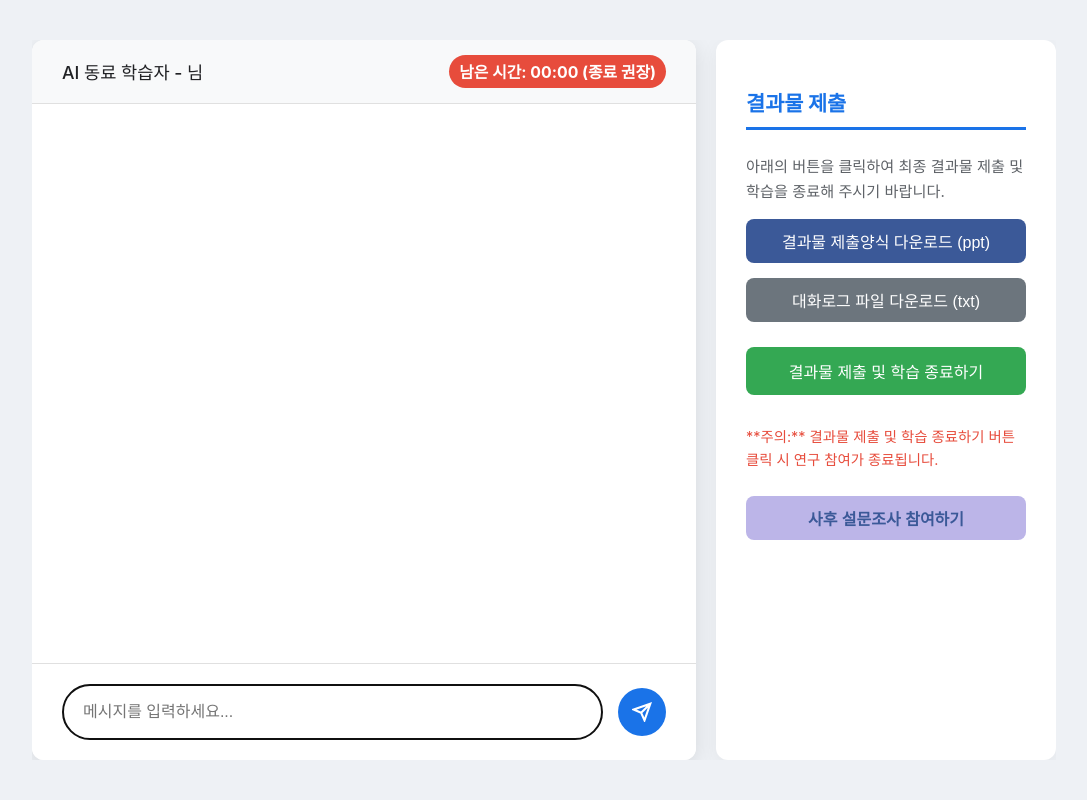
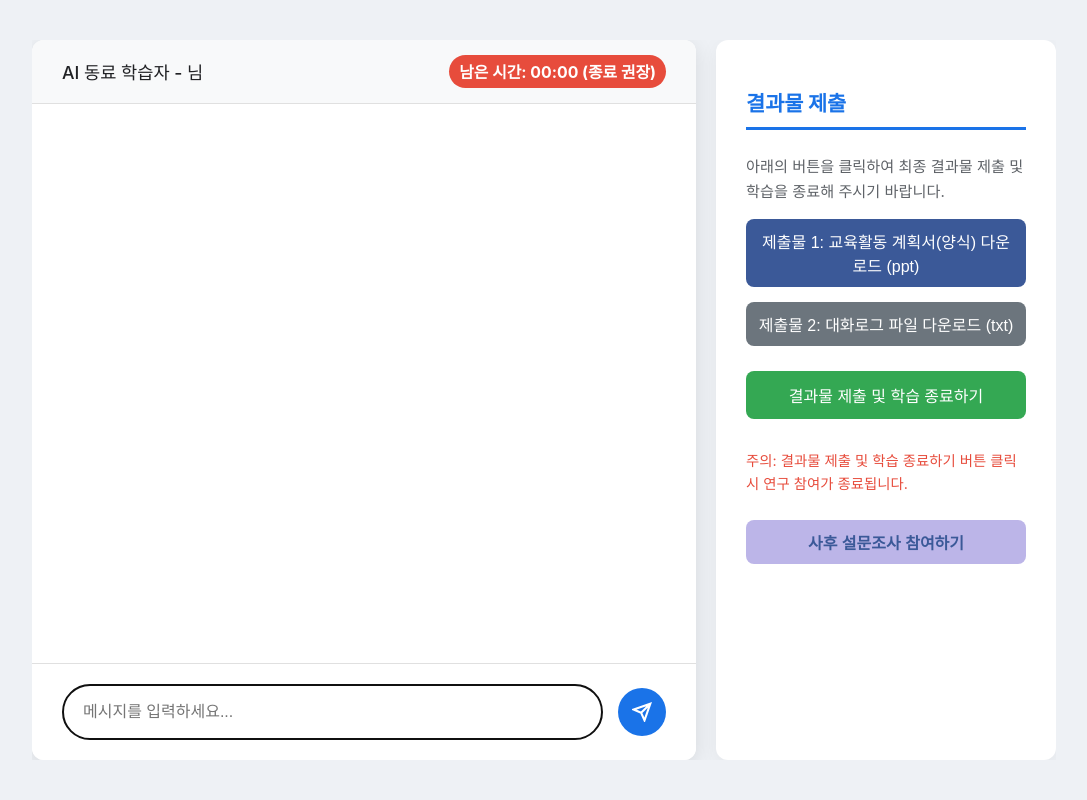
Before and after one commit to Buzzigirl/P4_minsun, a Flask app: template homepage/templates/chat.html in a window 1280 px wide. Shown: the whole page, without its empty margins (96-1183 px from the left). Run offline with Flask 3, Linux system fonts and the light colour scheme; the template is opened without the code that fills it, so the values that code supplies are empty; parts of the project's set-up code (start-up, migrations or seed data) failed here and were passed over.

Commit message:
FINAL_INTEGRATION: Synchronizing all recent feature, UI, and fix updates including send_file import.

```diff
--- a/homepage/templates/chat.html
+++ b/homepage/templates/chat.html
@@ -49,13 +49,13 @@
 
             <a href="{{ url_for('static', filename='files/final_form.pptx') }}" download>
                 <button class="download-button" type="button" style="width: 100%; padding: 10px; margin-bottom: 15px; background-color: #3b5998; color: white; border: none; border-radius: 8px; font-size: 1em; cursor: pointer;">
-                    결과물 제출양식 다운로드 (ppt)
+                    제출물 1: 교육활동 계획서(양식) 다운로드 (ppt)
                 </button>
             </a>
 
             <a href="{{ url_for('submit_and_download_log') }}" download>
                 <button type="button" style="width: 100%; padding: 10px; margin-bottom: 25px; background-color: #6c757d; color: white; border: none; border-radius: 8px; font-size: 1em; cursor: pointer;">
-                    대화로그 파일 다운로드 (txt)
+                    제출물 2: 대화로그 파일 다운로드 (txt)
                 </button>
             </a>
 
@@ -64,7 +64,7 @@
             </button>
 
             <p style="margin-top: 30px; font-size: 0.9em; color: #e74c3c;">
-                **주의:** 결과물 제출 및 학습 종료하기 버튼 클릭 시 연구 참여가 종료됩니다.
+                주의: 결과물 제출 및 학습 종료하기 버튼 클릭 시 연구 참여가 종료됩니다.
             </p>
 
             <a href="https://docs.google.com/forms/d/e/1FAIpQLSejTDmVCKloMc2R6w_Q2G-wst8aiJ4JKcyRHurAgiv_R_RVdg/viewform" target="_blank" style="text-decoration: none;">
```
